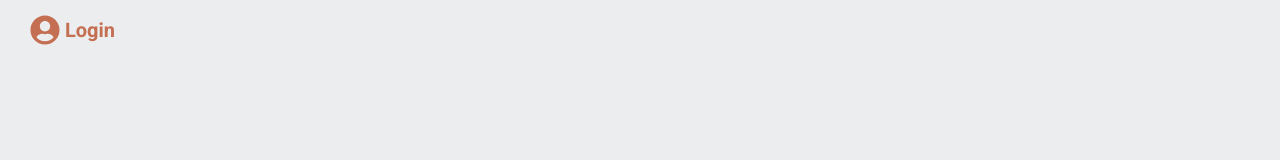
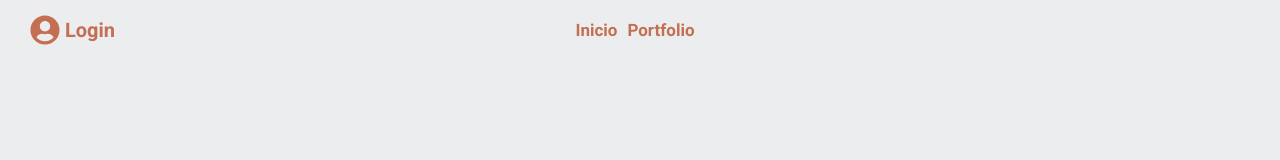
Before and after one commit to Eliel-Silva-dev/pagina-login, a Next.js app: page / in a window 1280 px wide. Shown: the top 160 px of the page. Built offline with nearby package versions, Linux system fonts and the light colour scheme.

Commit message:
feat: react login menu add port

```diff
--- a/src/shared/components/menu/MenuDesk/index.tsx
+++ b/src/shared/components/menu/MenuDesk/index.tsx
@@ -6,7 +6,15 @@ const MenuDesk = () => {
   return (
     <ul className={style.menu_desk}>
       <li>
-        <Link href={'/'}></Link>
+        <Link href={'/'}>Inicio</Link>
+      </li>
+      <li>
+        <Link
+          href={'https://portfolio-frontend-eliel-silva.vercel.app/'}
+          target="_blank"
+        >
+          Portfolio
+        </Link>
       </li>
     </ul>
   );
--- a/src/shared/components/menu/MenuMob/index.tsx
+++ b/src/shared/components/menu/MenuMob/index.tsx
@@ -4,14 +4,14 @@ import { useEffect } from 'react';
 import style from './style.min.module.css';
 
 import Link from 'next/link';
-import PlusRec from '@/shared/components/PlusRec';
+import Button from '../../buttons/Button';
 
 const MenuDesk = () => {
   const hamburguerActive = () => {
     const contHamb = document.getElementById(
       'container_hamburguer',
     ) as HTMLElement;
-    contHamb.classList.toggle('style_min_active__D38du');
+    contHamb.classList.toggle('style_min_active__EzYf9');
   };
 
   useEffect(() => {
@@ -38,10 +38,17 @@ const MenuDesk = () => {
       <div id="masc" className={style.masc}></div>
       <ul id="links" className={style.link_container}>
         <li>
-          <Link href={'/'}></Link>
+          <Link href={'/'}>Inicio</Link>
         </li>
         <li id={style.plus}>
-          <PlusRec />
+          <Button>
+            <Link
+              href={'https://portfolio-frontend-eliel-silva.vercel.app/'}
+              target="_blank"
+            >
+              Portfolio
+            </Link>
+          </Button>
         </li>
       </ul>
     </div>
--- a/src/shared/components/menu/MenuMob/scss/style.scss
+++ b/src/shared/components/menu/MenuMob/scss/style.scss
@@ -49,6 +49,7 @@
 
       li {
         background-color: var(--primary_color);
+        padding: 5px;
       }
       #plus {
         a {
```
Also changed, not shown: src/shared/components/menu/MenuMob/style.min.module.css (+1 -1 lines), 1 other file (tests, documents, lock files or other folders).
